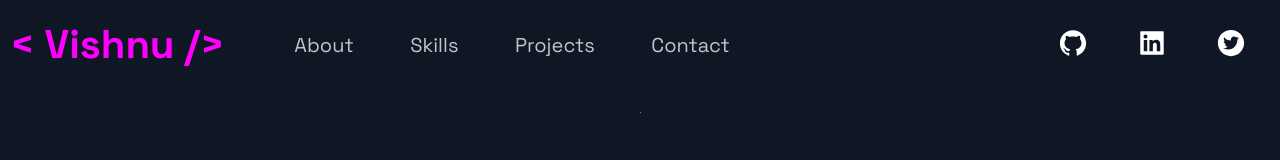
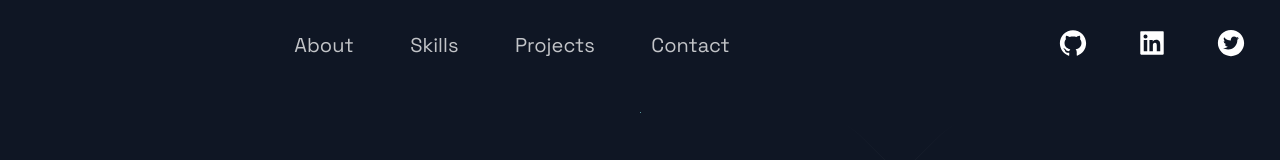
Before and after one commit to vishnudutta1/My-Portfolio, a Next.js app: page / in a window 1280 px wide. Shown: the top 160 px of the page. Built offline with nearby package versions, Linux system fonts and the light colour scheme.

Commit message:
Update Header.js

```diff
--- a/src/components/Header/Header.js
+++ b/src/components/Header/Header.js
@@ -12,7 +12,7 @@ const Header = () => (
       <Link href='/'>
         <a style={{ display: "flex", alignItems: "center", color: 'white' }}>
           {/* <DiCssdeck size = "3rem" />  */}
-          <Span>{`< Vishnu />`}</Span>
+          <Span>{``}</Span>
         </a>
       </Link>
     </Div1>
```
